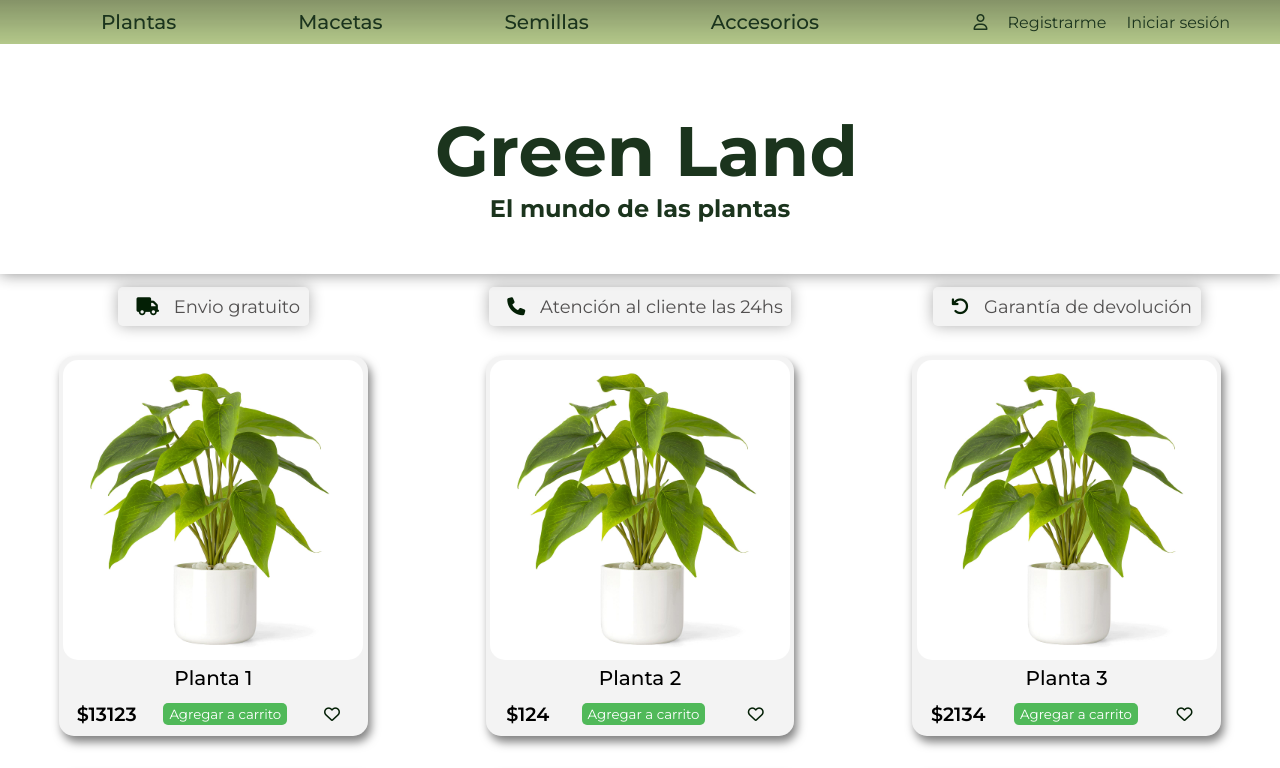
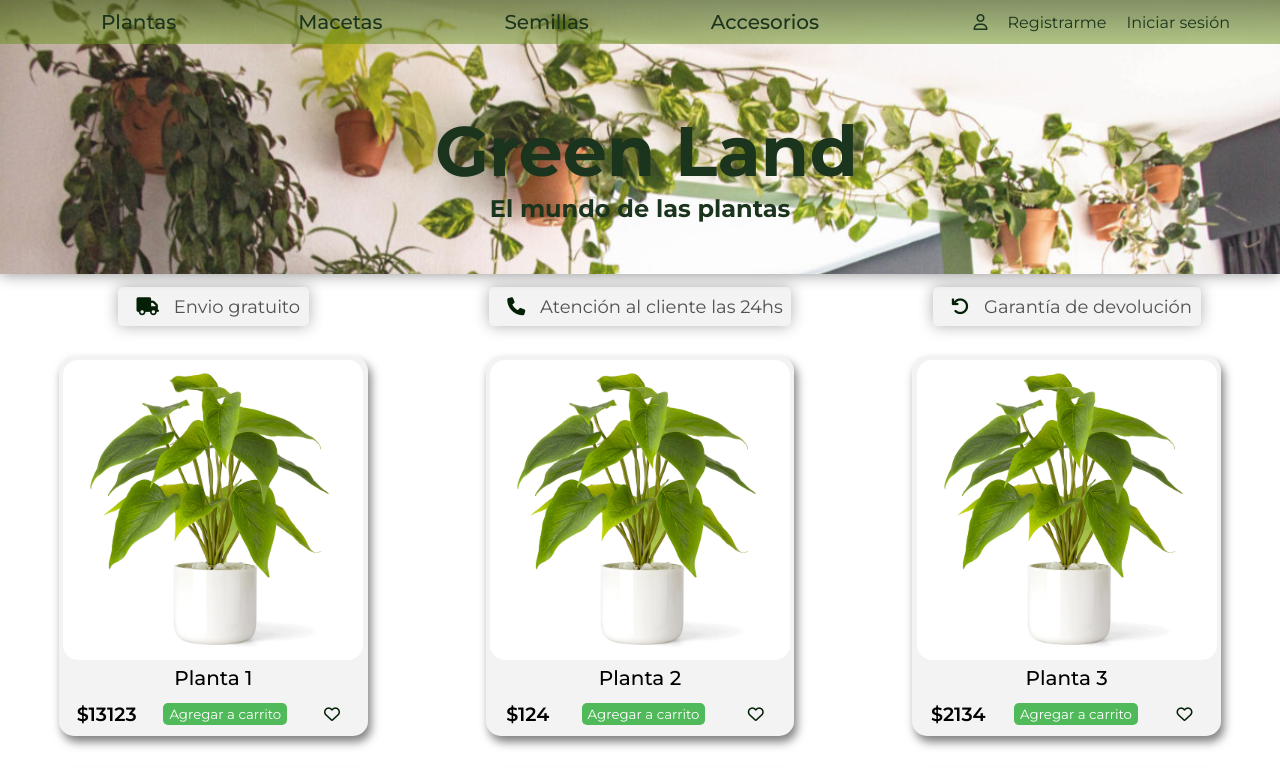
Before and after one commit to ma3rtin/integrador-front-cac, a plain HTML site: page index.html in a window 1280 px wide. Shown: the top 768 px of the page. Drawn offline with Linux system fonts and the light colour scheme; the site is published under a folder, as on GitHub Pages, so addresses that start at the root find nothing; a web font is replaced by a local one.

Commit message:
Corrección de ruta de la img de fondo del header

```diff
--- a/styles/index.css
+++ b/styles/index.css
@@ -16,7 +16,7 @@ a {
 
 /* HEADER */
 nav {
-    background-image: url("/assets/images/IMG_9762-scaled-1200x400.jpg");
+    background-image: url("../assets/images/IMG_9762-scaled-1200x400.jpg");
     background-repeat: no-repeat;
     background-size: cover;
     opacity: 0.9;
```
